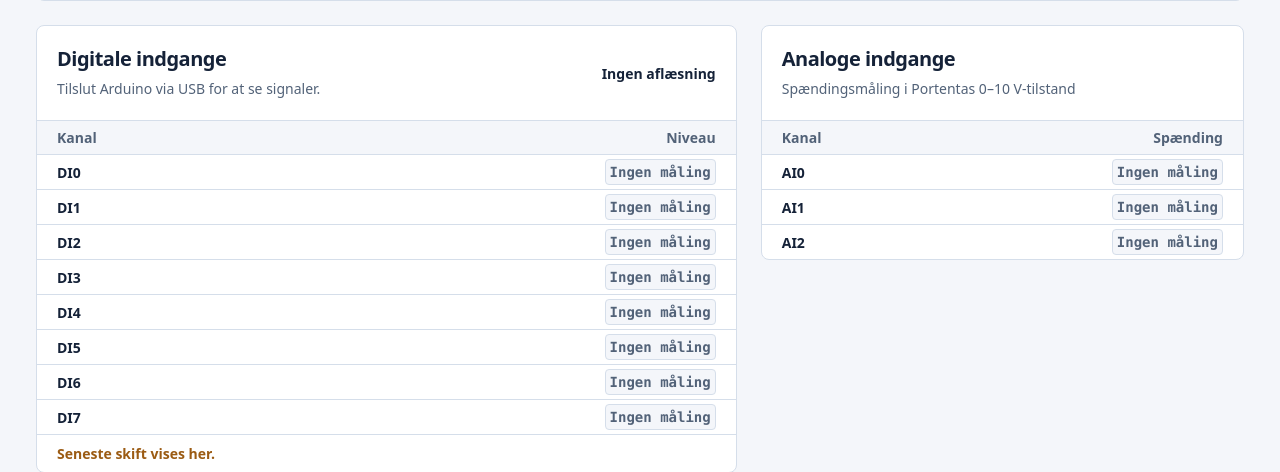
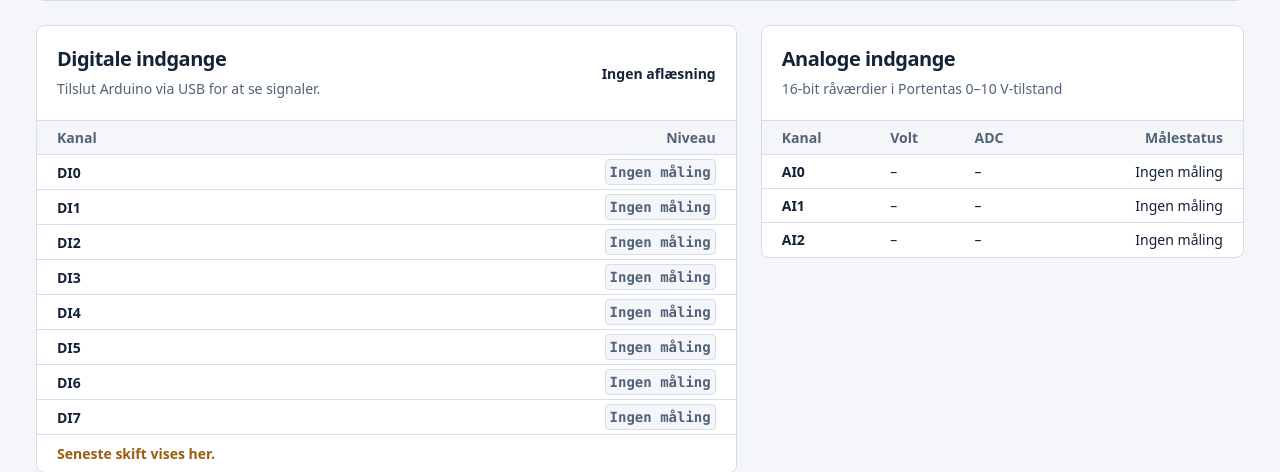
Before and after one commit to Mercantec-GHC/FishNShip-h3, a PHP site: page / in a window 1280 px wide. Shown: the part 1184-1656 px from the top of the page. Run offline with PHP 8.4, Linux system fonts and the light colour scheme.

Commit message:
Vis rå ADC-værdier og målemætning for sporsensoren

```diff
--- a/web/wwwroot/firmware.js
+++ b/web/wwwroot/firmware.js
@@ -1,4 +1,4 @@
-import { finishUpload, prepareUpload } from './app.js?v=analog';
+import { finishUpload, prepareUpload } from './app.js?v=adc';
 import { createArduinoEditor } from './vendor/arduino-editor.js';
 
 const editorHost = document.querySelector('#sketch');
--- a/web/wwwroot/index.html
+++ b/web/wwwroot/index.html
@@ -5,8 +5,8 @@
   <meta name="viewport" content="width=device-width, initial-scale=1">
   <meta name="description" content="FishNShip-værktøjet til Arduino-kode, kompilering og overvågning af Portenta via USB.">
   <title>FishNShip · Arduino-værktøj</title>
-  <link rel="stylesheet" href="/styles.css?v=monitor">
-  <script type="module" src="/firmware.js?v=hosted-compile"></script>
+  <link rel="stylesheet" href="/styles.css?v=adc">
+  <script type="module" src="/firmware.js?v=adc"></script>
 </head>
 <body>
   <header class="topbar">
@@ -114,15 +114,15 @@
       <div class="section-heading">
         <div>
           <h2 id="analog-heading">Analoge indgange</h2>
-          <p>Spændingsmåling i Portentas 0–10 V-tilstand</p>
+          <p>16-bit råværdier i Portentas 0–10 V-tilstand</p>
         </div>
       </div>
       <table>
-        <thead><tr><th scope="col">Kanal</th><th scope="col">Spænding</th></tr></thead>
+        <thead><tr><th scope="col">Kanal</th><th scope="col">Volt</th><th scope="col">ADC</th><th scope="col">Målestatus</th></tr></thead>
         <tbody id="analog-inputs">
-          <tr><th scope="row">AI0</th><td><span class="input-level">Ingen måling</span></td></tr>
-          <tr><th scope="row">AI1</th><td><span class="input-level">Ingen måling</span></td></tr>
-          <tr><th scope="row">AI2</th><td><span class="input-level">Ingen måling</span></td></tr>
+          <tr><th scope="row">AI0</th><td>–</td><td>–</td><td>Ingen måling</td></tr>
+          <tr><th scope="row">AI1</th><td>–</td><td>–</td><td>Ingen måling</td></tr>
+          <tr><th scope="row">AI2</th><td>–</td><td>–</td><td>Ingen måling</td></tr>
         </tbody>
       </table>
     </section>
--- a/web/wwwroot/styles.css
+++ b/web/wwwroot/styles.css
@@ -48,6 +48,7 @@ button:disabled { cursor: default; }
 .inputs .input-level { min-width: 7ch; white-space: nowrap; font-weight: 650; }
 .inputs tr[data-changed] { background: var(--change-wash); }
 .inputs tr[data-changed] th { box-shadow: inset 4px 0 var(--change); }
+.measurement-warning { color: var(--error); font-weight: 700; }
 .input-count { font-size: .875rem; font-weight: 650; white-space: nowrap; }
 .last-change { padding: 8px 20px; border-top: 1px solid var(--line); color: var(--change); font-size: .875rem; font-weight: 650; min-height: 38px; }
 .events { padding: 16px 20px; }
```
Also changed, not shown: web/wwwroot/app.js (+18 -6 lines), 1 other file.
